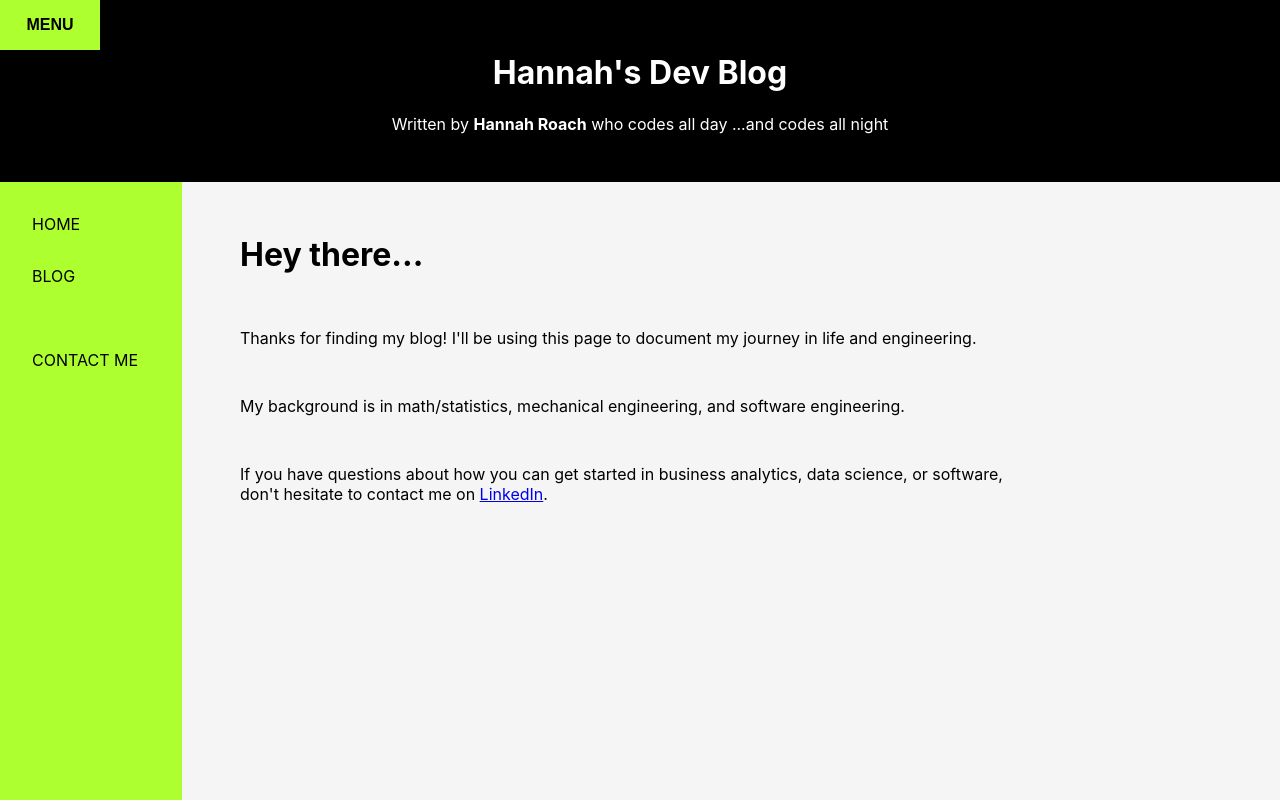
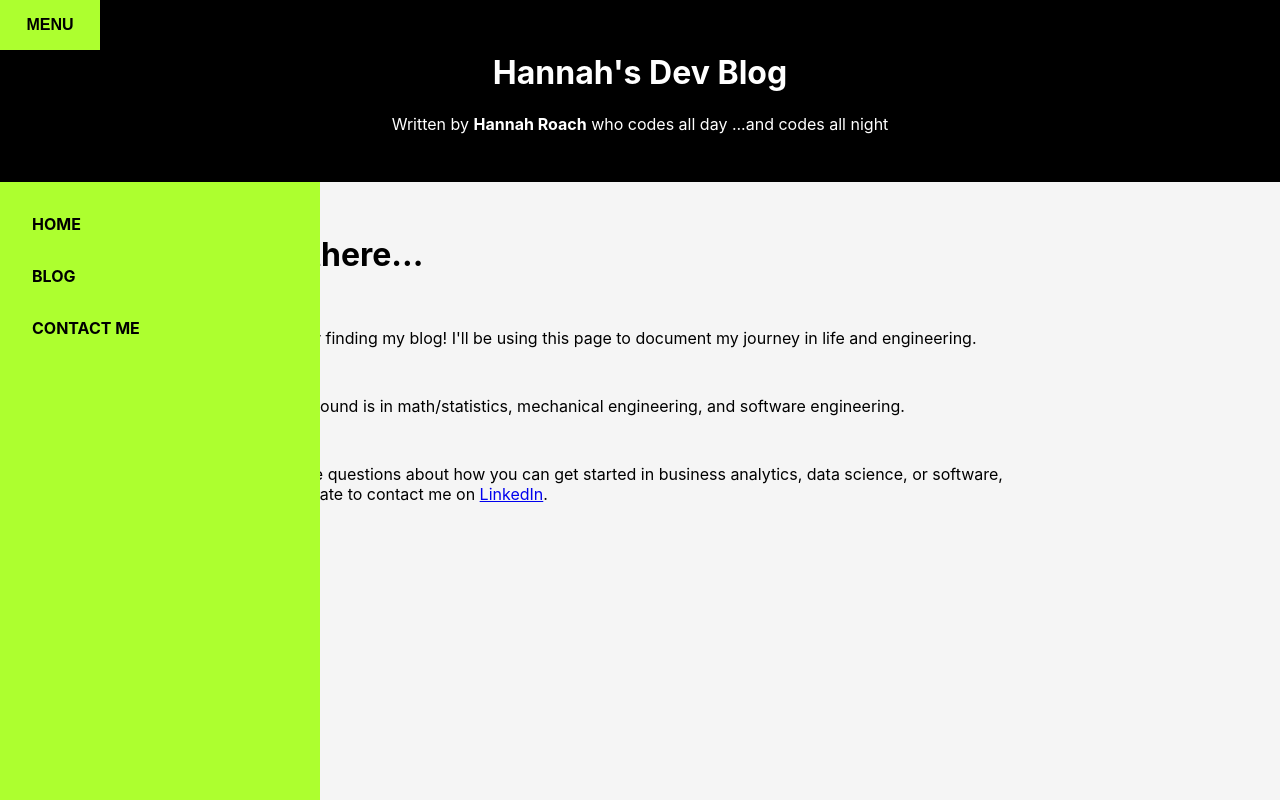
Before and after one commit to hannahsky86/react-blog-practice, a React (Create React App) app: page / in a window 1280 px wide. Shown: the top 800 px of the page. Built offline with nearby package versions, Linux system fonts and the light colour scheme.

Commit message:
formatted navbar tag dropdown

```diff
--- a/src/general/navigation.js
+++ b/src/general/navigation.js
@@ -27,14 +27,12 @@ const Navigation = ({menuOpen, setMenuOpen}) => {
                         <Link to="/" onClick={() => setMenuOpen(navOpen)}>HOME</Link>
                     </li>
                     <li>
-                        <span onClick={() => {setHeaderOpen({item: "BLOG", state: !headerOpen.state})}}>BLOG</span>
+                        <Link to="#" className="header" onClick={() => {setHeaderOpen({item: "BLOG", state: !headerOpen.state})}}>BLOG</Link>
                     </li>
-                    <li>
                     {
-                        headerOpen.state && headerOpen.item === "BLOG" &&
-                        <BlogTagsDropdown tag_dict={tag_dict} setMenuOpen={setMenuOpen} navOpen={navOpen} />
+                        (headerOpen.state && headerOpen.item === "BLOG")?
+                        <BlogTagsDropdown tag_dict={tag_dict} setMenuOpen={setMenuOpen} navOpen={navOpen} />:<></>
                     }
-                    </li>
                     <li>
                         <Link to="/contact-me" onClick={() => setMenuOpen(navOpen)}>CONTACT ME</Link>
                     </li>
@@ -58,20 +56,22 @@ function BlogTagsDropdown ({tag_dict, setMenuOpen, navOpen}) {
     }, [dropdownOpen])
 
     return (
-        Object.entries(tag_dict).map((item) =>
-            <div key={`dropdown-tag-${item}`}>
-                <span onClick={() => {setDropdownOpen({item: item[0], state: !isTagOpen(item)})}}>
+        // <div className="tags">
+        //     {
+                Object.entries(tag_dict).map((item) =>
+            <li className="tags" key={`dropdown-tag-${item}`}>
+                <Link to="#" onClick={() => {setDropdownOpen({item: item[0], state: !isTagOpen(item)})}}>
                     {item[0]}
-                </span>
+                </Link>
                 { isTagOpen(item) && item[1].map((v) =>
-                    <div key={`tag-${v.key}`}>
-                        <Link key={v.key} to={`/blog/${v.key}`} onClick={() => setMenuOpen(navOpen)}>
+                    <li className="blog-post" key={`tag-list-${v.key}`}>
+                        <Link to={`/blog/${v.key}`} onClick={() => setMenuOpen(navOpen)}>
                             {v.name}
                         </Link>
-                    </div>
+                    </li>
                 )}
-            </div>
-        )
+            </li>
+            )
     )
 }
 
--- a/src/scss/App.scss
+++ b/src/scss/App.scss
@@ -48,6 +48,8 @@ body {
     header.header.nav-open {
       background-color: greenyellow;
       position: absolute;
+      max-width: 20rem;
+      width: 100%;
     }
 
     .profile-image {
@@ -66,6 +68,20 @@ body {
 
         li {
           padding: 1rem;
+          font-weight: bold;
+        }
+
+        li.tags {
+          padding: 0.25rem;
+          margin-left: 1.5rem;
+          font-weight: normal;
+        }
+
+        li.blog-post {
+          list-style-type: square;
+          padding: 0.5rem 0 0 0;
+          margin-left: 1.5rem;
+          font-weight: normal;
         }
 
         li > a {
```
